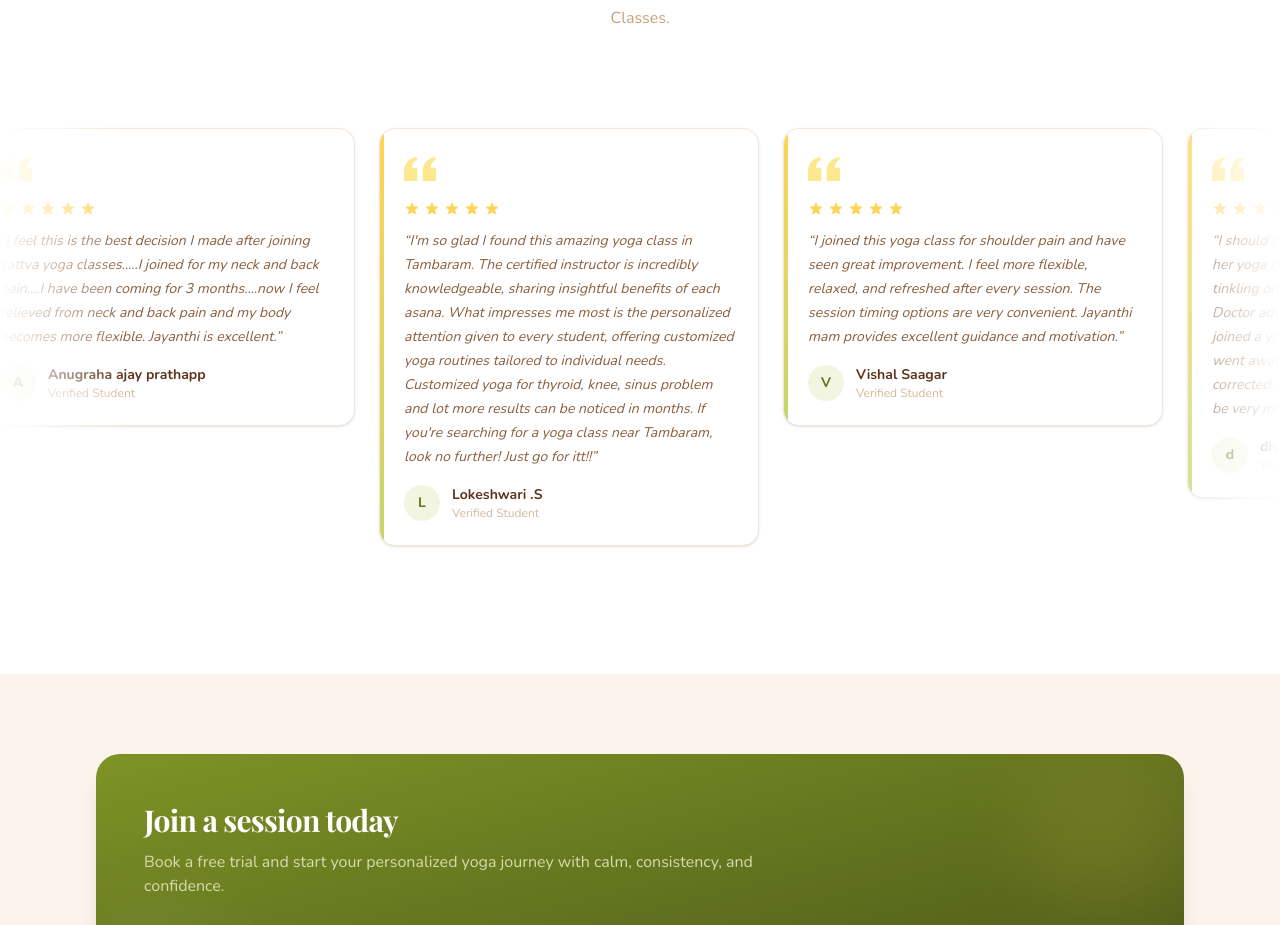
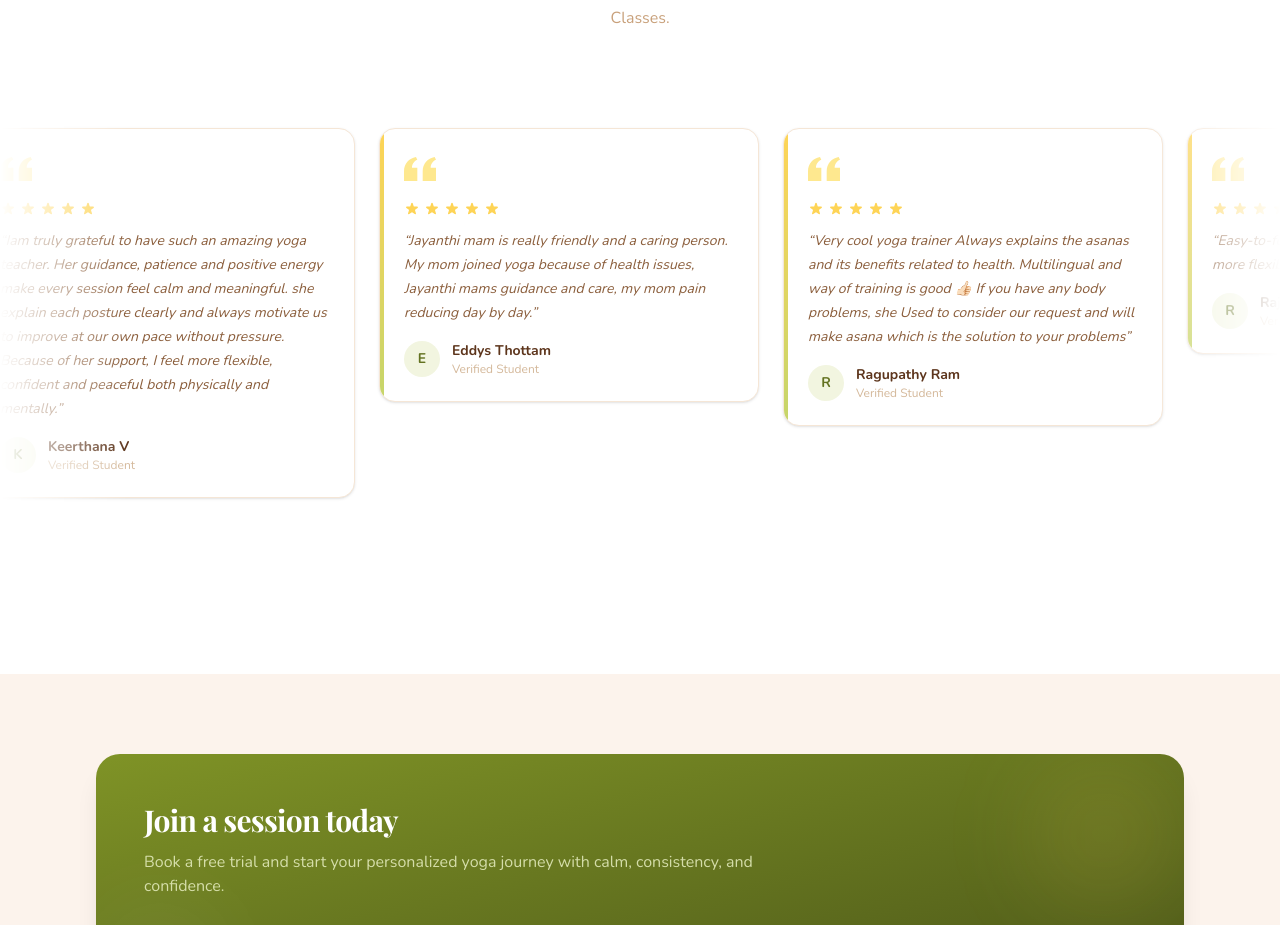
Before and after one commit to RealVansh/sattva-yoga-website, a Next.js app: page / in a window 1280 px wide. Shown: the part 3020-3945 px from the top of the page. Built offline with nearby package versions, Linux system fonts and the light colour scheme.

Commit message:
added reviews

```diff
--- a/data/siteData.ts
+++ b/data/siteData.ts
@@ -18,6 +18,27 @@ export type YogaClass = {
 };
 
 export const testimonials: Testimonial[] = [
+  {
+    name: "Keerthana V",
+    rating: 5,
+    comment:"Iam truly grateful to have such an amazing yoga teacher. Her guidance, patience and positive energy make every session feel calm and meaningful. she explain each posture clearly and always motivate us to improve at our own pace without pressure. Because of her support, I feel more flexible, confident and peaceful both physically and mentally."
+  },
+  {
+    name: "Eddys Thottam",
+    rating: 5,
+    comment:"Jayanthi mam is really friendly and a caring person. My mom joined yoga because of health issues, Jayanthi mams guidance and care, my mom pain reducing day by day."
+  },
+  {
+    name: "Ragupathy Ram",
+    rating: 5,
+    comment:
+      "Very cool yoga trainer Always explains the asanas and its benefits related to health. Multilingual and way of training is good 👍🏻 If you have any body problems, she Used to consider our request and will make asana which is the solution to your problems",
+  },
+  {
+    name: "Rajaram Doss",
+    rating: 5,
+    comment: "Easy-to-follow instructions Feeling stronger and more flexible now"
+    },
   {
     name: "Anugraha ajay prathapp",
     rating: 5,
```
